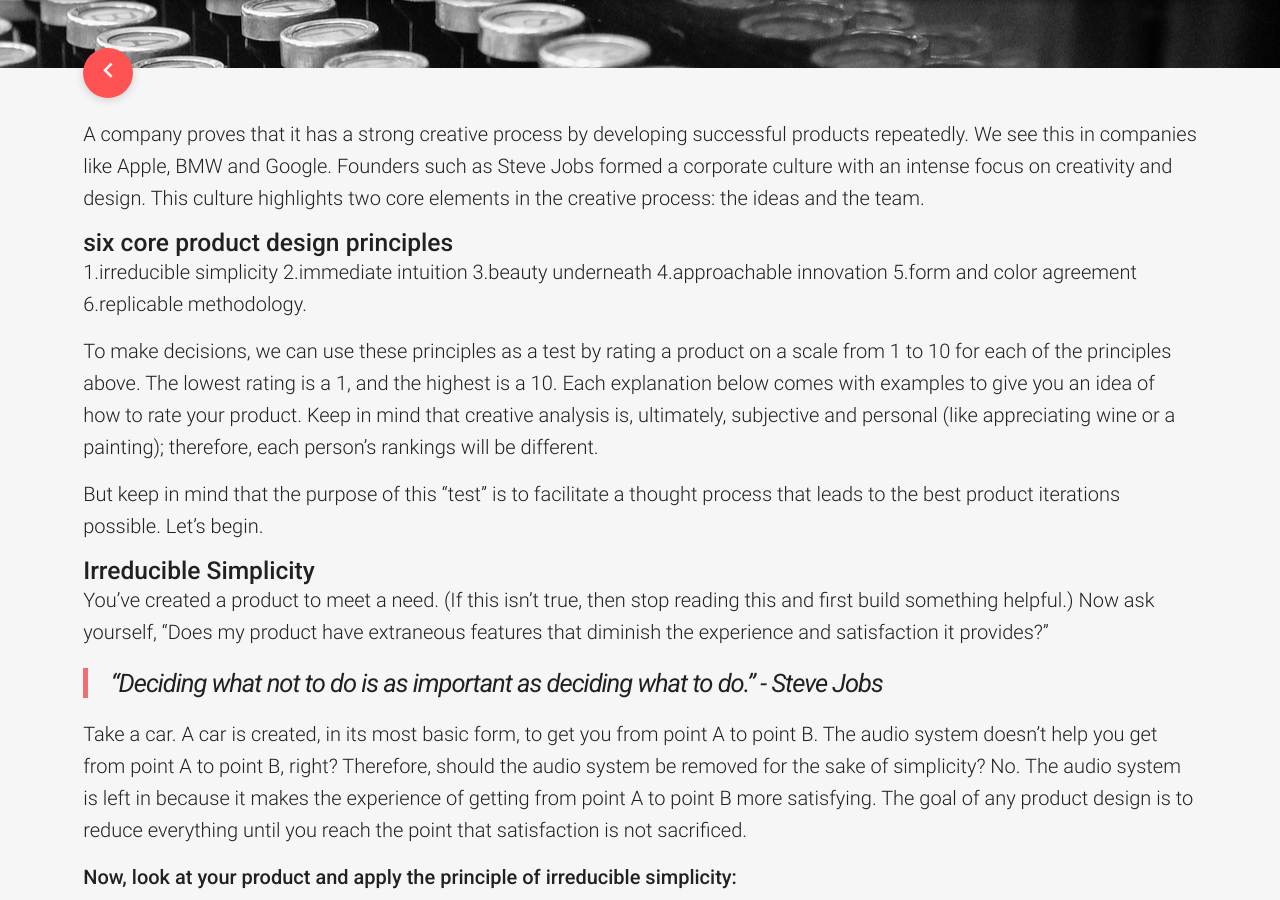
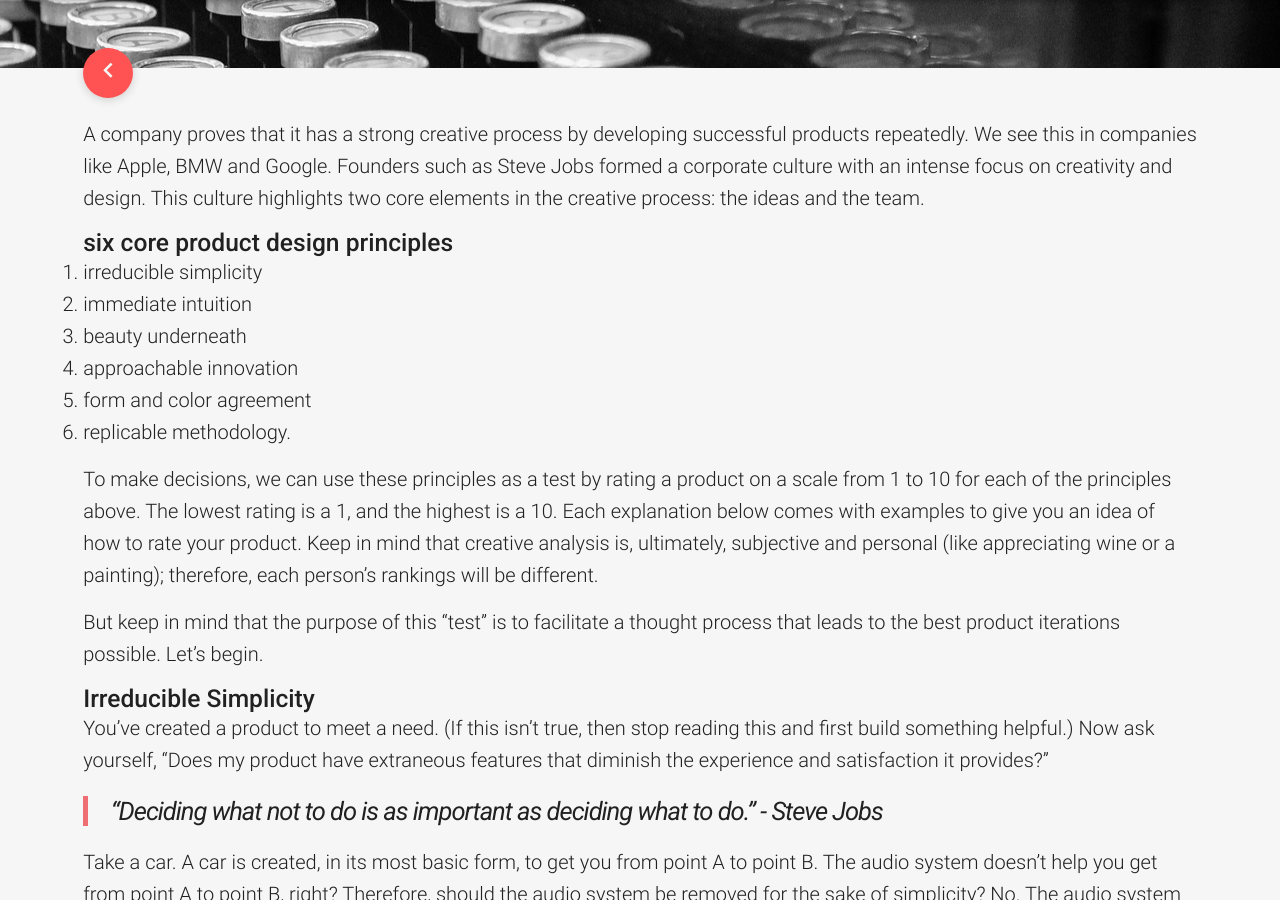
Before and after one commit to frontendfolks/frontendfolks.github.io, a Jekyll site: the page built from _posts/2016-01-02-Design-principles-of-a-product.md, in a window 1280 px wide and 900 px high, scrolled down 487 px. Built offline with Jekyll 4.4.1, drawn with Linux system fonts in a browser that asks for light colours; nearby versions of some CDN libraries; some web fonts are replaced; comment, search, counter and statistics services are not loaded.

Commit message:
List style added

```diff
--- a/_posts/2016-01-02-Design-principles-of-a-product.md
+++ b/_posts/2016-01-02-Design-principles-of-a-product.md
@@ -11,12 +11,12 @@
 
 #####six core product design principles
 
- 1.irreducible simplicity
- 2.immediate intuition
- 3.beauty underneath
- 4.approachable innovation
- 5.form and color agreement
- 6.replicable methodology.
+ 1. irreducible simplicity
+ 2. immediate intuition
+ 3. beauty underneath
+ 4. approachable innovation
+ 5. form and color agreement
+ 6. replicable methodology.
 
 To make decisions, we can use these principles as a test by rating a product on a scale from 1 to 10 for each of the principles above. The lowest rating is a 1, and the highest is a 10. Each explanation below comes with examples to give you an idea of how to rate your product. Keep in mind that creative analysis is, ultimately, subjective and personal (like appreciating wine or a painting); therefore, each person’s rankings will be different.
 
@@ -33,9 +33,9 @@
 
 **Now, look at your product and apply the principle of irreducible simplicity:**
 
-1. What single problem does it solve clearly and thoroughly?
-2. Does each feature solve a single problem clearly and thoroughly?
-3. What features can be taken away without sacrificing satisfaction?
++ What single problem does it solve clearly and thoroughly?
++ Does each feature solve a single problem clearly and thoroughly?
++ What features can be taken away without sacrificing satisfaction?
 
 #####Immediate Intuition
 
```
